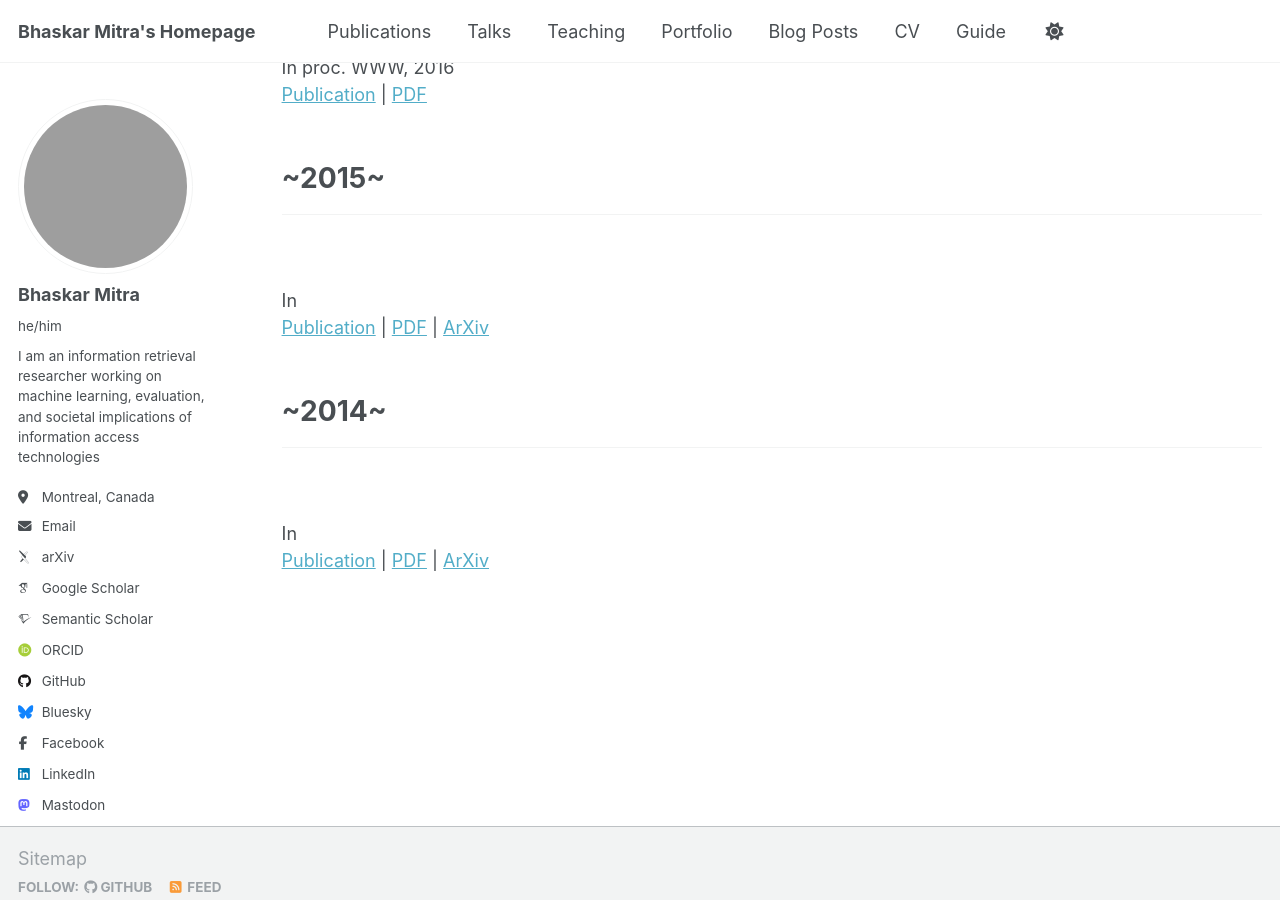
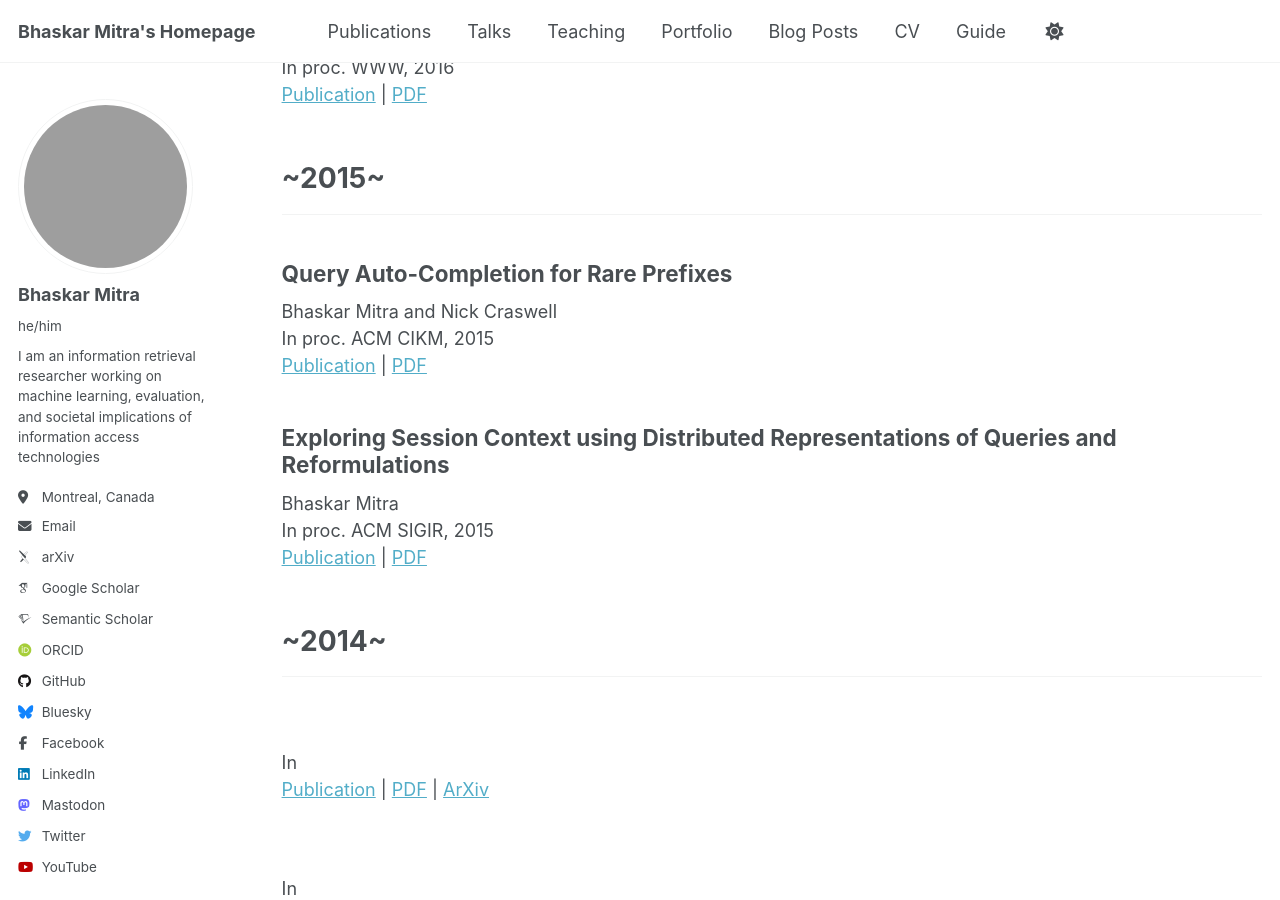
Before and after one commit to bhaskar-mitra/bhaskar-mitra.github.io, a Jekyll site: the page built from _pages/publications.html, in a window 1280 px wide and 900 px high, scrolled down 17485 px. Built offline with Jekyll 4.4.1, drawn with Linux system fonts in a browser that asks for light colours; some web fonts are replaced; grey boxes are pictures that could not be loaded.

Commit message:
Update publications.html

```diff
--- a/_pages/publications.html
+++ b/_pages/publications.html
@@ -641,10 +641,16 @@
 <hr />
 <div class="list__item">
   <article class="archive__item" itemscope itemtype="http://schema.org/CreativeWork">
-    <h2></h2>
-    <br/>
-    In <br/>
-    <a href="">Publication</a> | <a href="../files/">PDF</a> | <a href="">ArXiv</a>
+    <h2>Query Auto-Completion for Rare Prefixes</h2>
+    Bhaskar Mitra and Nick Craswell<br/>
+    In proc. ACM CIKM, 2015<br/>
+    <a href="https://dl.acm.org/doi/10.1145/2806416.2806599">Publication</a> | <a href="../files/2806416.2806599.pdf">PDF</a>
+  </article>
+  <article class="archive__item" itemscope itemtype="http://schema.org/CreativeWork">
+    <h2>Exploring Session Context using Distributed Representations of Queries and Reformulations</h2>
+    Bhaskar Mitra<br/>
+    In proc. ACM SIGIR, 2015<br/>
+    <a href="https://dl.acm.org/doi/10.1145/2766462.2767702">Publication</a> | <a href="../files/2766462.2767702.pdf">PDF</a>
   </article>
 </div>
 
@@ -658,4 +664,10 @@
     In <br/>
     <a href="">Publication</a> | <a href="../files/">PDF</a> | <a href="">ArXiv</a>
   </article>
+  <article class="archive__item" itemscope itemtype="http://schema.org/CreativeWork">
+    <h2></h2>
+    <br/>
+    In <br/>
+    <a href="">Publication</a> | <a href="../files/">PDF</a> | <a href="">ArXiv</a>
+  </article>
 </div>
```
